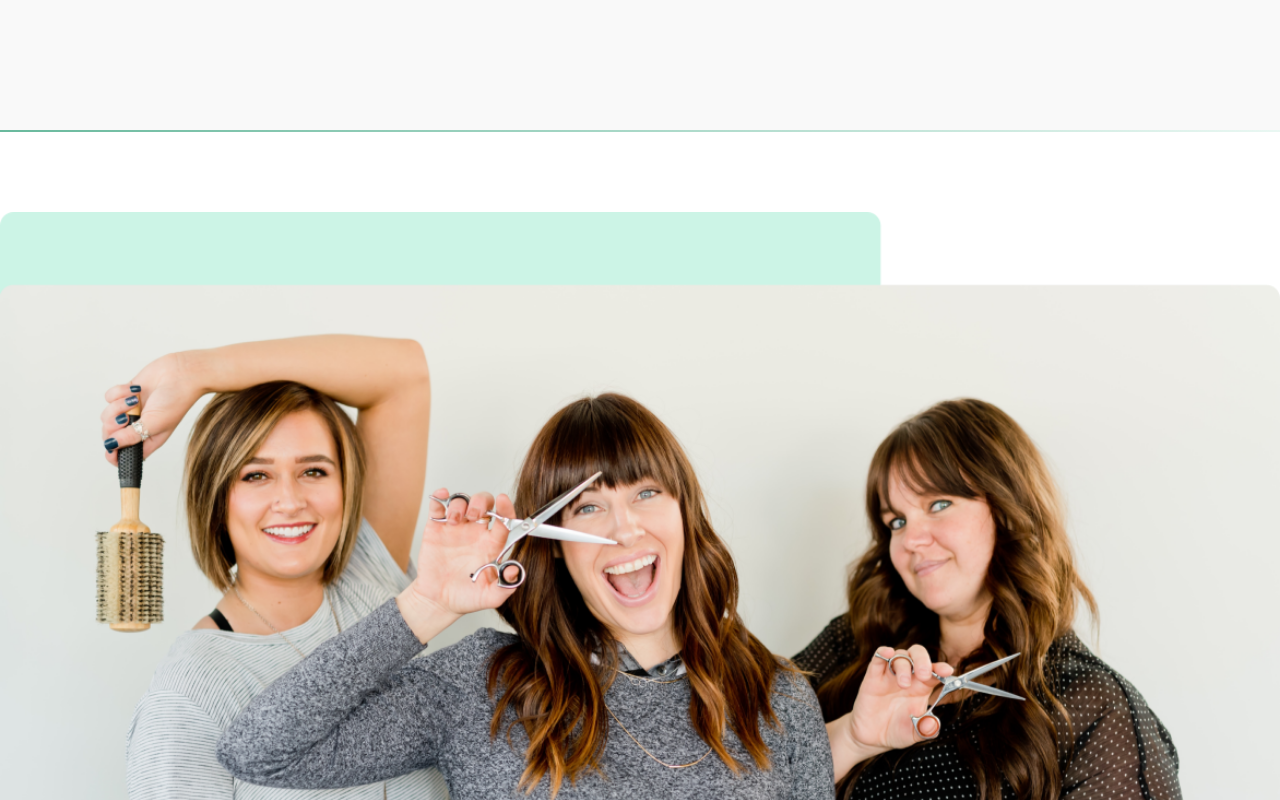
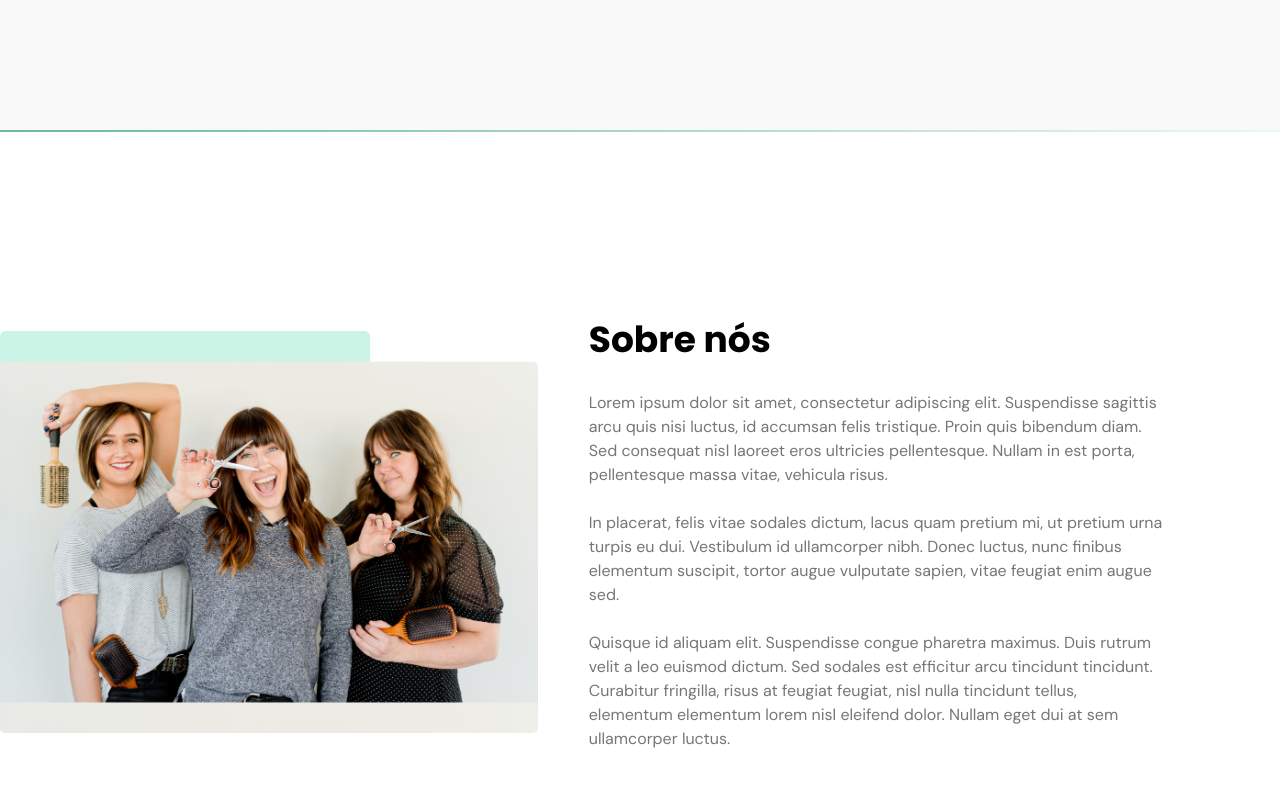
Before and after one commit to santanajoao/salon-landing-page, a React (Vite) app: page / in a window 1280 px wide. Shown: the part 740-1540 px from the top of the page. Built offline with nearby package versions, Linux system fonts and the light colour scheme; a web font is replaced by a local one.

Commit message:
style: about section desktop styling

```diff
--- a/src/components/AboutSection/style.module.css
+++ b/src/components/AboutSection/style.module.css
@@ -38,3 +38,33 @@
     rgba(204, 244, 230, 0.34) 100%
   );
 }
+
+@media screen and (min-width: 1000px) {
+  .section {
+    display: flex;
+    flex-direction: row;
+    padding: 1rem 0;
+    gap: 4%;
+    align-items: center;
+  }
+
+  .image {
+    width: 42%;
+  }
+
+  .text_content {
+    width: 45%;
+    padding: 0;
+    margin: 0;
+  }
+
+  .title {
+    font-size: 3.6rem;
+    line-height: 5.4rem;
+  }
+
+  .paragraph {
+    line-height: 2.4rem;
+    margin-top: 2.4rem;
+  }
+}
```
